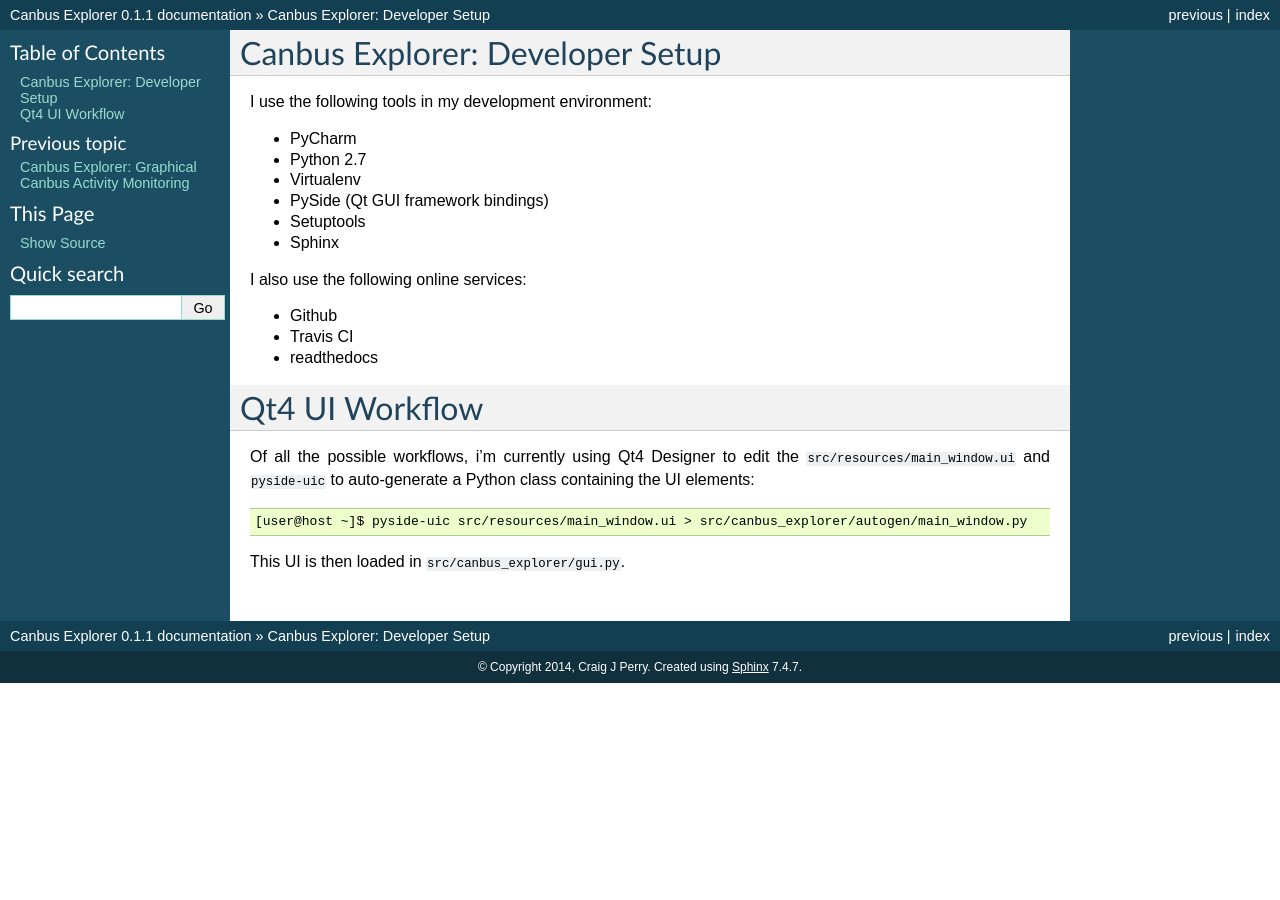
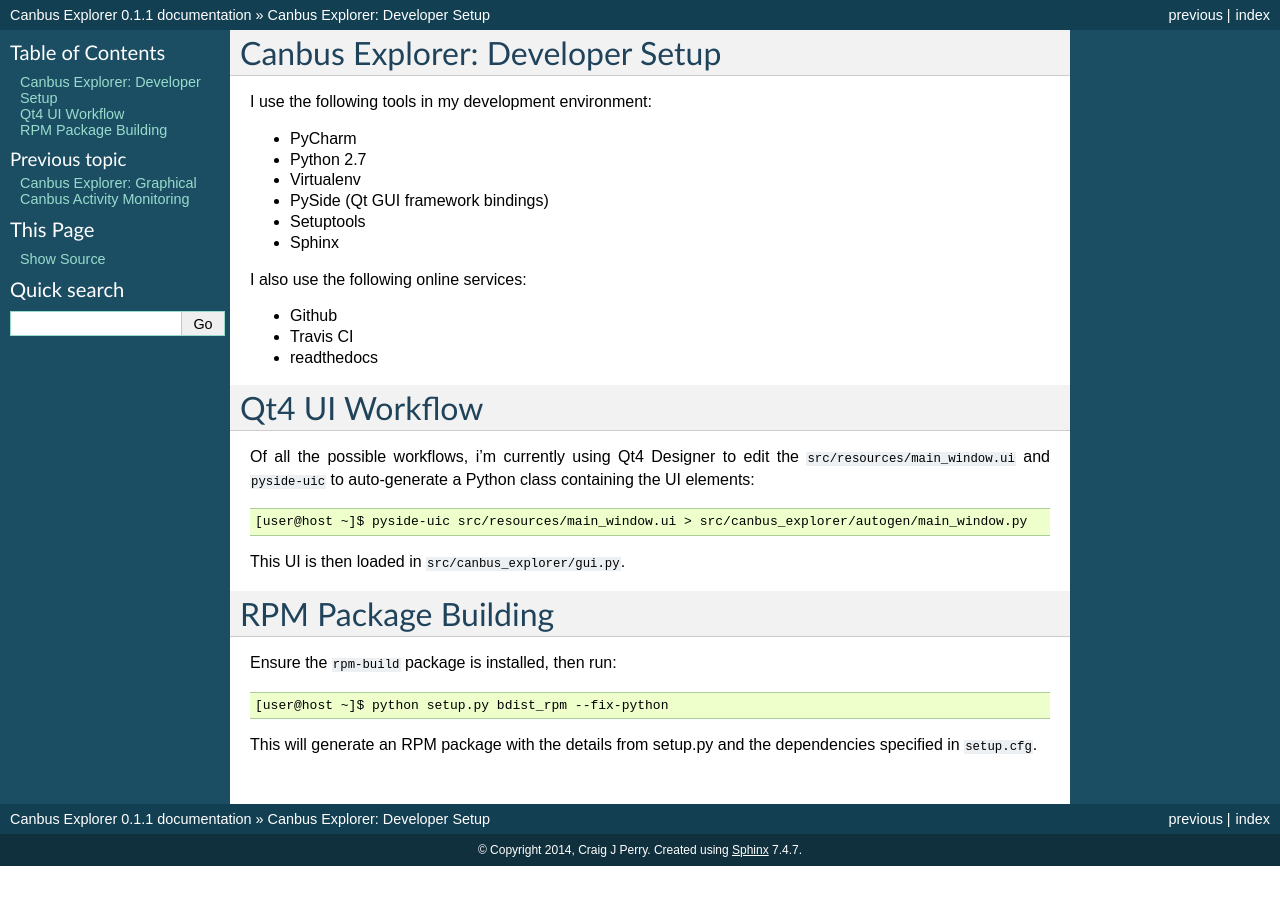
Before and after one commit to CraigJPerry/canbus_explorer, a Sphinx documentation site: the page built from docs/developer-setup.rst, in a window 1280 px wide. Built offline with Sphinx 7.4.7, drawn with Linux system fonts in a browser that asks for light colours.

Commit message:
Documented RPM package building

```diff
--- a/docs/developer-setup.rst
+++ b/docs/developer-setup.rst
@@ -27,3 +27,14 @@
     [user@host ~]$ pyside-uic src/resources/main_window.ui > src/canbus_explorer/autogen/main_window.py
 
 This UI is then loaded in ``src/canbus_explorer/gui.py``.
+
+
+RPM Package Building
+====================
+
+Ensure the ``rpm-build`` package is installed, then run::
+
+    [user@host ~]$ python setup.py bdist_rpm --fix-python
+
+This will generate an RPM package with the details from setup.py and the
+dependencies specified in ``setup.cfg``.
```
